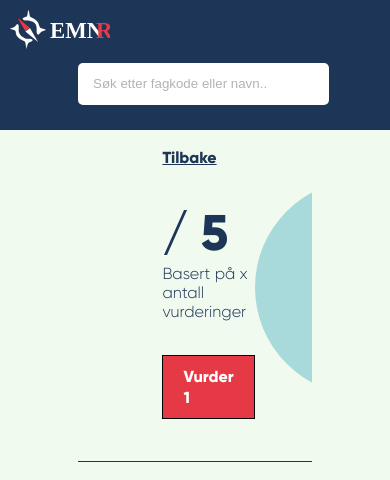
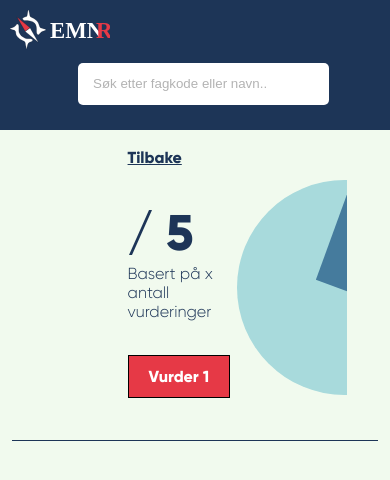
Before and after one commit to rotciw/emnr, a React (Create React App) app in the folder frontend/: page /course/1 in a window 390 px wide. Shown: the top 480 px of the page. Built offline with nearby package versions, Linux system fonts and the light colour scheme; no server answers; sample sign-in values are in the browser's storage.

Commit message:
more responsive layout component

```diff
--- a/frontend/src/components/Course.tsx
+++ b/frontend/src/components/Course.tsx
@@ -23,11 +23,11 @@ export const Course: React.FC<CourseProps> = ({
       <td colSpan={3}>
         <Link to={'/course/' + courseCode}>
           <CourseButton clickHandler={handleCourseClick}>
-            <div>
-              <CourseItemText width='25%'>{courseCode}</CourseItemText>
-              <CourseItemText width='50%' textAlign='left'>{courseName}</CourseItemText>
-              <CourseItemText width='25%'>{credit} / 5</CourseItemText>
-            </div>
+            <CourseItemText width='25%'>{courseCode}</CourseItemText>
+            <CourseItemText width='50%' textAlign='left'>
+              {courseName}
+            </CourseItemText>
+            <CourseItemText width='25%'>{credit} / 5</CourseItemText>
           </CourseButton>
         </Link>
       </td>
--- a/frontend/src/components/CourseList.tsx
+++ b/frontend/src/components/CourseList.tsx
@@ -53,7 +53,7 @@ export const CourseList: React.FC<CourseListProps> = ({ pageNumber }) => {
   }, [pageNumber, searchQuery]);
 
   return (
-    <FlexContainer margin='15px 10% 0 10%'>
+    <FlexContainer margin='15px 0 0 0'>
       <StyledTable>
         <thead>
           <tr>
--- a/frontend/src/styles/Layout.tsx
+++ b/frontend/src/styles/Layout.tsx
@@ -10,7 +10,10 @@ const Body = styled.main`
   margin: 0;
   display: flex;
   flex-direction: column;
-  padding: ${(props: LayoutProps) => props.padding || '0 10%'}; /* Flex wraps incorrectly if padding is 0 */
+  padding: ${(props: LayoutProps) => props.padding || '0 20%'}; /* Flex wraps incorrectly if padding is 0 */
+  @media (max-width: 768px) {
+    padding: 0 3%;
+  }
 `;
 
 export const Layout: React.FC<LayoutProps> = ({ children, padding }) => {
```
